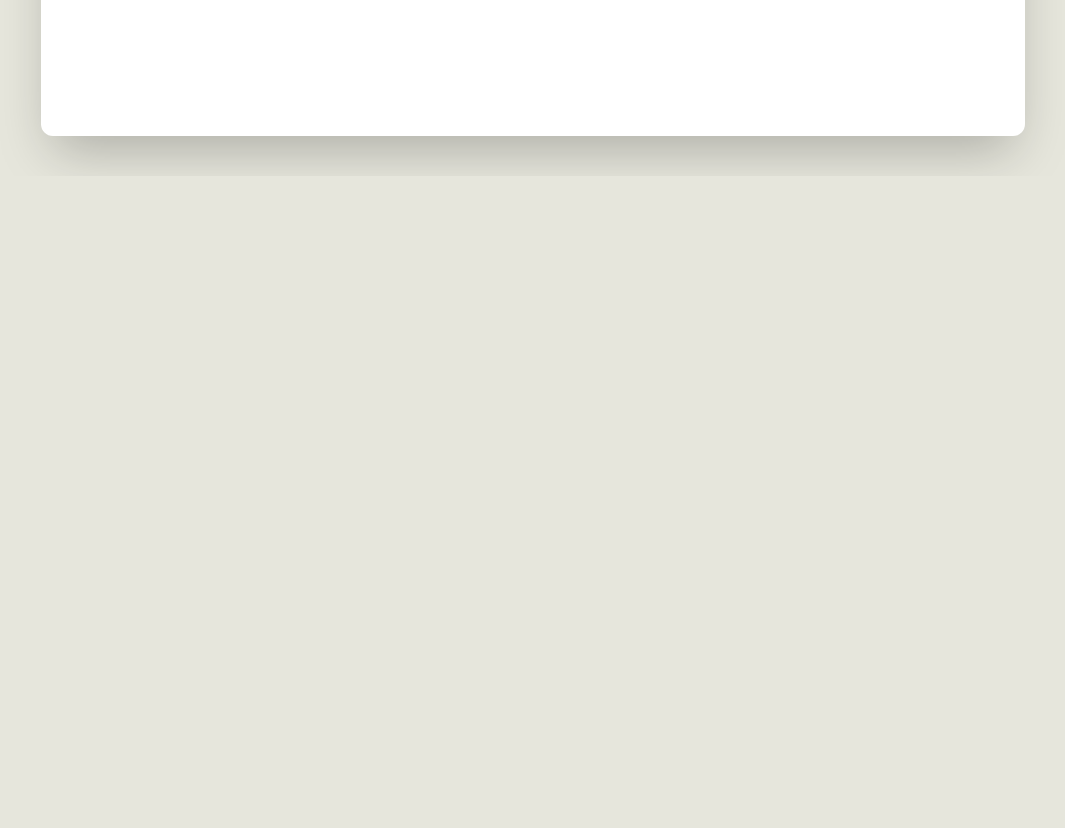
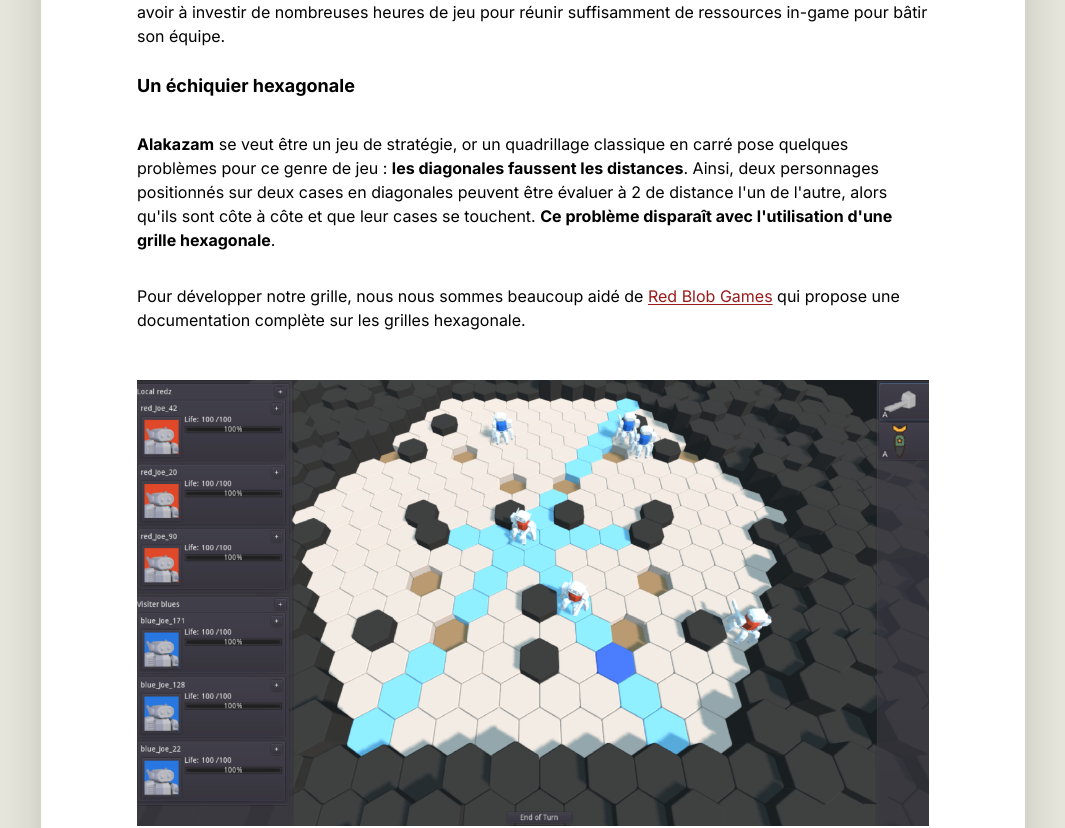
Before and after one commit to Naowak/Naowak-V4, a Next.js app: page / in a window 1280 px wide. Shown: the part 704-1532 px from the top of the page, without its empty margins (215-1280 px from the left). Before the commit the page ends 880 px from the top, so only its background shows below. Built offline with nearby package versions, Linux system fonts and the light colour scheme.

Commit message:
add markdown to first articles, remove api routes, use public folder instead

```diff
--- a/app/api/article/[name]/route.js
+++ /dev/null
@@ -1,74 +0,0 @@
-import { NextResponse } from 'next/server';
-import fs from 'fs';
-import path from 'path';
-
-function readMarkdownFile() {
-  const filePath = './public/articles/alakazam/markdown.txt'
-
-  fs.readFile(filePath, 'utf8', (err, data) => {
-    if (err) {
-      console.error(`Error reading file from disk: ${err}`);
-    } else {
-      console.log(`File contents: ${data}`);
-    }
-  });
-}
-
-export async function GET(request, { params }) {
-  try {
-    // Retrieve image id from query string
-    const name = params.name;
-
-    readMarkdownFile();
-
-    return NextResponse.json({ success: true, name: params.name}, { status: 200 });
-  } catch (error) {
-    return NextResponse.json({ success: false, message: error.message}, { status: 500 });
-  }
-}
-
-export const dynamic = "force-static";
-//export const dynamic = 'force-dynamic';
-
-
-// // Get article
-// export async function GET(request) {
-//   try {
-
-//     // Retrieve params
-//     const {searchParams} = new URL(request.url);
-
-//     // if name is present, return article with name
-//     const name = searchParams.get("name");
-//     if (name) {
-//       // Return article with _id
-//       const article = await Article.find({ _id, hidden: false });
-//       const previous = await Article.find({ createdAt: { $lt: article.createdAt }, hidden: false }).sort({ createdAt: -1 }).limit(1);
-//       if (!article) {
-//         return NextResponse.json({ success: false, message: 'Article not found.' }, { status: 404 });
-//       }
-//       return NextResponse.json({ success: true, article, previous: previous[0] }, { status: 200 });
-//     }
-
-//     // if last is present, return last article
-//     const last = searchParams.get("last");
-//     if (last) {
-//       // Return n last article
-//       const lastArticles = await Article.find({ hidden: false }).sort({ createdAt: -1 }).limit(parseInt(last));
-//       if (!lastArticles) {
-//         return NextResponse.json({ success: false, message: 'Article not found.' }, { status: 404 });
-//       }
-//       return NextResponse.json({ success: true, articles: lastArticles }, { status: 200 });
-//     }
-
-//     // Return all articles
-//     const articles = await Article.find({ hidden: false }).sort({ createdAt: -1});
-//     return NextResponse.json({ success: true, articles }, { status: 200 });
-
-
-
-//   } catch (error) {
-//     console.log('error', error)
-//     return NextResponse.json({ success: false, message: 'Error getting the article.' }, { status: 500 });
-//   }
-// }
--- a/app/page.js
+++ b/app/page.js
@@ -1,11 +1,26 @@
-"use client";
+import Image from 'next/image'
+import fs from 'fs';
+import path from 'path';
+import Markdown from '@/components/Markdown';
 
-import Image from 'next/image'
+async function readMarkdownFile() {
+  const filePath = './public/articles/alakazam/markdown.txt'
+  try {
+    const data = await fs.promises.readFile(filePath, 'utf8');
+    return data;
+  } catch (err) {
+    console.error(`Error reading file from disk: ${err}`);
+  }
+}
 
-export default function Home() {
+export default async function Home() {
+
+  const content = await readMarkdownFile()
+  console.log(content)
+
   return (
     <main className="flex min-h-screen flex-col items-center justify-between p-24">
-
+      <Markdown>{content}</Markdown>
     </main>
   )
 }
--- /dev/null
+++ b/components/Markdown.js
@@ -0,0 +1,119 @@
+import ReactMarkdown from 'react-markdown'
+import { BiSolidQuoteAltLeft, BiSolidQuoteAltRight } from 'react-icons/bi'
+
+export default function Markdown ({ children }) {
+
+  const components = {
+    h1: H1,
+    h2: H2,
+    h3: H3,
+    h4: H4,
+    h5: H5, // Signature bottom right
+    img: Media,
+    li: Line,
+    p: Paragraph,
+    a: Anchor,
+    blockquote: Quote,
+    code: Code,
+  }
+
+  return (
+    <ReactMarkdown
+      components={components}
+      className='flex flex-col gap-4 w-full text-base'
+    >
+      {children}
+    </ReactMarkdown>
+  )
+}
+
+function H1 (props) {
+  return (
+    <h1 className="text-3xl font-bold mb-2" {...props} />
+  )
+}
+
+function H2 (props) {
+  return (
+    <h1 className="text-2xl font-bold mb-2" {...props} />
+  )
+}
+
+function H3 (props) {
+  return (
+    <h1 className="text-xl font-bold mb-2" {...props} />
+  )
+}
+
+function H4 (props) {
+  return (
+    <h1 className="text-lg font-bold mb-2" {...props} />
+  )
+}
+
+function H5 (props) {
+  return (
+    <h1 className="text-lg font-bold text-right mt-4" {...props} />
+  )
+}
+
+function Media (props) {
+  return (
+    <span className="flex flex-col items-center gap-4 my-4 text-md text-gray-400">
+      <img {...props} />
+      {props.alt}
+    </span>
+  )
+}
+
+function Line (props) {
+  if (!props.ordered) {
+    return <span className="mb-2 text-primary">• {props.children}<br/></span>
+  }
+  return (
+    <span className='flex flex-row gap-2 pl-4 items-start'>
+      <h1 className="text-primary font-semibold">{`${props.index+1}.`}</h1>
+      <h1 className="text-primary -mt-2">{props.children}</h1>
+    </span>
+  )
+}
+
+
+function Paragraph (props) {
+  return (
+    <p className="w-full my-2 text-md text-start" {...props} />
+  )
+}
+
+function Anchor (props) {
+  return (
+    <a className="text-red-800 underline underline-offset-2" {...props} />
+  )
+}
+
+function Quote (props) {
+  return (
+    <div className='bg-gray-200 rounded-md py-1'>
+      <BiSolidQuoteAltLeft color='gray' className='ml-1'/>
+        <h1 className="pl-2 italic text-gray-800" {...props} />
+      <BiSolidQuoteAltRight color='gray' className='ml-1'/>
+    </div>
+  )
+}
+
+function Code (props) {
+  if (props.inline) {
+    return (
+      <span className='bg-gray-100 font-code rounded break-all p-1 rounded'>
+        {props.children}
+      </span>
+    )
+  }
+  return (
+    <div className='bg-gray-100 font-code overflow-x-scroll p-4 pb-0 rounded text-start'>
+      {props.children[0].split('\n').map((line, i) => (
+        <span key={i} className='break-all'>{line}<br/></span>
+      ))}
+    </div>
+  )
+}
```
Also changed, not shown: public/articles/alakazam/markdown.txt, 1 other file (tests, documents, lock files or other folders).
